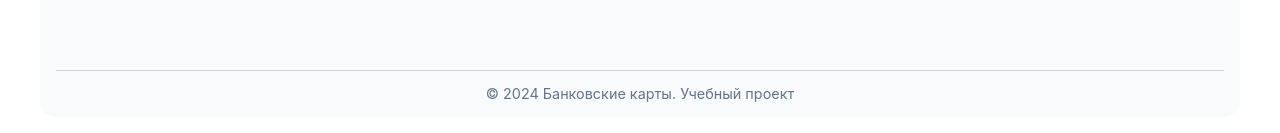
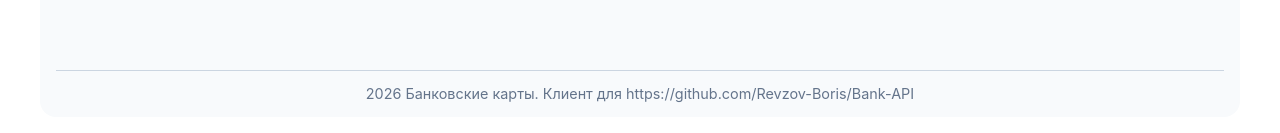
Before and after one commit to Revzov-Boris/bank-front, a React (Vite) app: page / in a window 1280 px wide. Shown: the part 664-797 px from the top of the page. Built offline with nearby package versions, Linux system fonts and the light colour scheme; no server answers.

Commit message:
footer fix

```diff
--- a/src/App.jsx
+++ b/src/App.jsx
@@ -53,7 +53,7 @@ function App() {
         </main>
 
         <footer className="footer">
-          © 2024 Банковские карты. Учебный проект
+          2026 Банковские карты. Клиент для https://github.com/Revzov-Boris/Bank-API
         </footer>
       </div>
     </Router>
```
